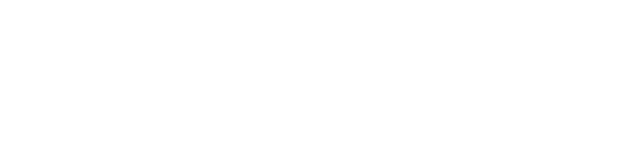
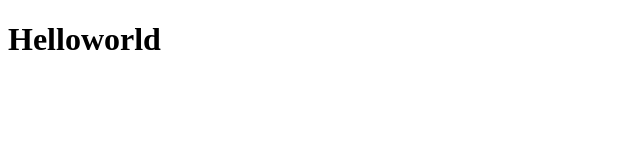
Before and after one commit to yukiice/react_sourcecode, a website: page MyReact/src/index.html in a window 1280 px wide. Shown: the whole page, without its empty margins (0-640 px from the left). Drawn offline with Linux system fonts and the light colour scheme.

Commit message:
🚀 Step 2: Function render

```diff
--- a/MyReact/src/index.html
+++ b/MyReact/src/index.html
@@ -4,7 +4,8 @@
     <meta charset="UTF-8">
     <title>Title</title>
 </head>
+<body>
+<div id="root"></div>
+</body>
 <script src="./index.js"></script>
-<body>
-</body>
 </html>
--- a/MyReact/src/index.js
+++ b/MyReact/src/index.js
@@ -1,13 +1,16 @@
 const yukiice = {
     createElement,
+    render
 }
 const element = yukiice.createElement(
         'h1',
         {id: 'foo'},
         'Hello',
         yukiice.createElement('span', null, 'world')
-    ) //  生成的结构为 <h1 id="foo"> Hello <span> world </span> < /h1>
-
+) //  生成的结构为 <h1 id="foo"> Hello <span> world </span> < /h1>
+const container = document.getElementById('root')
+yukiice.render(element,container)
+// 生成的element对象如下
 function createElement(type, props, ...children) {
     return {
         type,  // 元素的类型，为字符串或者函数
@@ -23,7 +26,6 @@ function createElement(type, props, ...children) {
         }
     }
 }
-
 function createTextElement(text) {
     return {
         type: 'TEXT_ELEMENT',  // 表示该元素是一个文本节点，是一个特殊的元素
@@ -33,3 +35,19 @@ function createTextElement(text) {
         }
     }
 }
+
+// 生成的render函数如下
+function render(element,container){
+    const dom = element.type === 'TEXT_ELEMENT'?document.createTextNode(''):document.createElement(element.type)  // 这里需要对文本元素做处理，在 DOM 结构中，文本内容不能直接作为元素节点。如果元素类型是文本，我们需要创建一个文本节点而不是常规节点
+    const isProperty = key => key !== 'children'  // 判断key是否是children
+    Object.keys(element.props)  // 获取元素的所有属性
+        .filter(isProperty)  // 过滤掉children属性
+        .forEach(name => {
+            dom[name] = element.props[name]  // 将元素的属性赋值给DOM节点
+        }
+    )
+    element.props.children.forEach(child =>  // 遍历子元素
+        render(child,dom)  // 递归渲染子元素
+    )
+    container.appendChild(dom)  // 将DOM节点添加到容器中
+}
```
